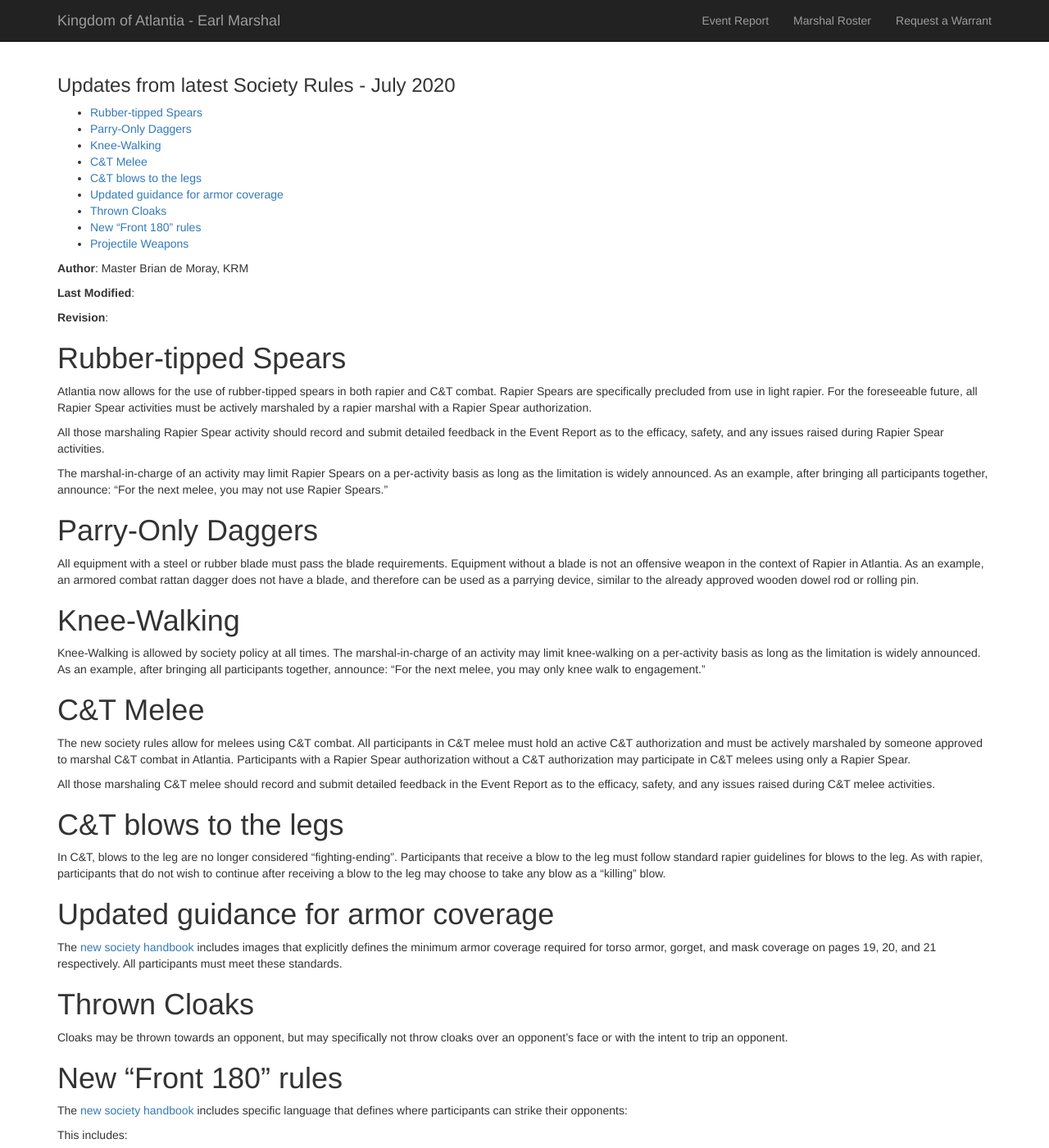
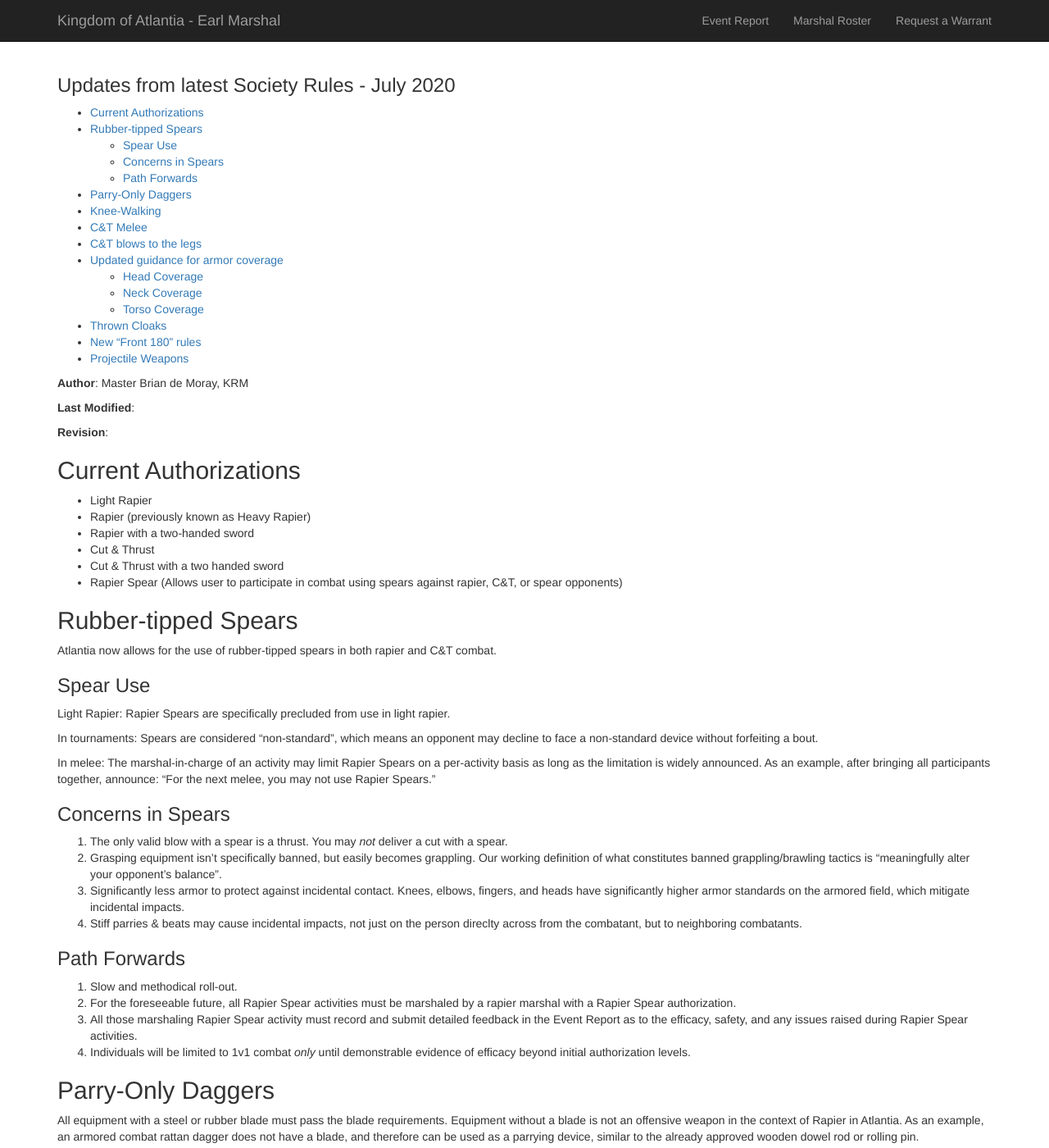
Before and after one commit to academie-de-espee/earl-marshal, a Jekyll site: the page built from rapier/rules-update-2020-07.md, in a window 1280 px wide and 1400 px high. Shown: the whole window at 82% size. Built offline with Jekyll 4.4.1, drawn with Linux system fonts in a browser that asks for light colours; some of the changed text lies outside the part shown.

Commit message:
address feedback

```diff
--- a/rapier/rules-update-2020-07.md
+++ b/rapier/rules-update-2020-07.md
@@ -12,41 +12,82 @@ layout: default
 
 **Revision**: {{ site.git.last_commit.short_sha }}
 
-# Rubber-tipped Spears
+## Current Authorizations
 
-Atlantia now allows for the use of rubber-tipped spears in both rapier and C&T combat.  Rapier Spears are specifically precluded from use in light rapier.  For the foreseeable future, all Rapier Spear activities must be actively marshaled by a rapier marshal with a Rapier Spear authorization.
+* Light Rapier
+* Rapier (previously known as Heavy Rapier)
+* Rapier with a two-handed sword
+* Cut & Thrust
+* Cut & Thrust with a two handed sword
+* Rapier Spear (Allows user to participate in combat using spears against rapier, C&T, or spear opponents)
 
-All those marshaling Rapier Spear activity should record and submit detailed feedback in the Event Report as to the efficacy, safety, and any issues raised during Rapier Spear activities.
+## Rubber-tipped Spears
 
-The marshal-in-charge of an activity may limit Rapier Spears on a per-activity basis as long as the limitation is widely announced.  As an example, after bringing all participants together, announce: "For the next melee, you may not use Rapier Spears."
+Atlantia now allows for the use of rubber-tipped spears in both rapier and C&T combat.
 
-# Parry-Only Daggers
+### Spear Use
+
+Light Rapier: Rapier Spears are specifically precluded from use in light rapier.
+
+In tournaments: Spears are considered "non-standard", which means an opponent may decline to face a non-standard device without forfeiting a bout.
+
+In melee: The marshal-in-charge of an activity may limit Rapier Spears on a per-activity basis as long as the limitation is widely announced.  As an example, after bringing all participants together, announce: "For the next melee, you may not use Rapier Spears."
+
+### Concerns in Spears
+
+1. The only valid blow with a spear is a thrust.  You may *not* deliver a cut with a spear.
+2. Grasping equipment isn't specifically banned, but easily becomes grappling.  Our working definition of what constitutes banned grappling/brawling tactics is "meaningfully alter your opponent's balance".
+3. Significantly less armor to protect against incidental contact.  Knees, elbows, fingers, and heads have significantly higher armor standards on the armored field, which mitigate incidental impacts.
+4. Stiff parries & beats may cause incidental impacts, not just on the person direclty across from the combatant, but to neighboring combatants.
+
+### Path Forwards
+
+1. Slow and methodical roll-out.
+2. For the foreseeable future, all Rapier Spear activities must be marshaled by a rapier marshal with a Rapier Spear authorization.
+3. All those marshaling Rapier Spear activity must record and submit detailed feedback in the Event Report as to the efficacy, safety, and any issues raised during Rapier Spear activities.
+4. Individuals will be limited to 1v1 combat *only* until demonstrable evidence of efficacy beyond initial authorization levels.
+
+## Parry-Only Daggers
 
 All equipment with a steel or rubber blade must pass the blade requirements.  Equipment without a blade is not an offensive weapon in the context of Rapier in Atlantia.  As an example, an armored combat rattan dagger does not have a blade, and therefore can be used as a parrying device, similar to the already approved wooden dowel rod or rolling pin.
 
-# Knee-Walking
+## Knee-Walking
 
 Knee-Walking is allowed by society policy at all times.  The marshal-in-charge of an activity may limit knee-walking on a per-activity basis as long as the limitation is widely announced.  As an example, after bringing all participants together, announce: "For the next melee, you may only knee walk to engagement."
 
-# C&T Melee
+## C&T Melee
 
-The new society rules allow for melees using C&T combat.  All participants in C&T melee must hold an active C&T authorization and must be actively marshaled by someone approved to marshal C&T combat in Atlantia.  Participants with a Rapier Spear authorization without a C&T authorization may participate in C&T melees using only a Rapier Spear.
+The new society rules allow for melees using C&T combat.  All participants in C&T melee must hold an active C&T authorization and must be actively marshaled by someone approved to marshal C&T combat in Atlantia.  Participants with a Rapier Spear authorization approved to fight in melee with a rapier spear, without a C&T authorization, may participate in C&T melees using only a Rapier Spear, provided they are wearing appropriate C&T equipment.
 
-All those marshaling C&T melee should record and submit detailed feedback in the Event Report as to the efficacy, safety, and any issues raised during C&T melee activities.
+All those marshaling C&T melee must record and submit detailed feedback in the Event Report as to the efficacy, safety, and any issues raised during C&T melee activities.
 
-# C&T blows to the legs
+## C&T blows to the legs
 
 In C&T, blows to the leg are no longer considered "fighting-ending".  Participants that receive a blow to the leg must follow standard rapier guidelines for blows to the leg.  As with rapier, participants that do not wish to continue after receiving a blow to the leg may choose to take any blow as a "killing" blow.
 
-# Updated guidance for armor coverage
+## Updated guidance for armor coverage
 
-The [new society handbook](https://www.sca.org/wp-content/uploads/2020/04/FencingMarshalsHandbookApril2020.pdf) includes images that explicitly defines the minimum armor coverage required for torso armor, gorget, and mask coverage on pages 19, 20, and 21 respectively.  All participants must meet these standards.
+The [new society handbook](https://www.sca.org/wp-content/uploads/2020/04/FencingMarshalsHandbookApril2020.pdf) includes images that explicitly defines the minimum armor coverage required for torso, neck, and head.  All participants must meet these standards.
 
-# Thrown Cloaks
+### Head Coverage
+
+![Head Coverage Requirements]({{ "/images/rapier/mask.png" | absolute_url }})
+
+### Neck Coverage
+
+![Neck Coverage Requirements]({{ "/images/rapier/gorget.png" | absolute_url }})
+
+### Torso Coverage
+
+![Torso Coverage Requirements]({{ "/images/rapier/body-armor.png" | absolute_url }})
+
+## Thrown Cloaks
 
 Cloaks may be thrown towards an opponent, but may specifically not throw cloaks over an opponent's face or with the intent to trip an opponent.
 
-# New "Front 180" rules
+Equipment on the ground does not implicitly imply a safety hazard warranting a hold, nor does it implicitly mean the combatant can call hold to pick it up their fallen equipment.  Combatants and marshals should use encouraged to use good judgement in handling fallen equipment.  Purposeful use of rules intended to enhance safety, such as holds, to gain tactical advantage, is an unacceptable abuse of the rules.
+
+## New "Front 180" rules
 
 The [new society handbook](https://www.sca.org/wp-content/uploads/2020/04/FencingMarshalsHandbookApril2020.pdf) includes specific language that defines where participants can strike their opponents:
 
@@ -56,8 +97,8 @@ This includes:
 * 5.3.4. Outside of these above stated lines, killing (without striking) from behind may be allowed. The rules governing this are in the section Use of Weapons and Defensive Objects.
 * 5.3.5. A combatant may not deliberately ignore an attacker behind them, or repeatedly maneuver to keep their back to an attacker (thereby preventing an attack on them).
 
-# Projectile Weapons
+## Projectile Weapons
 
 The [new society handbook](https://www.sca.org/wp-content/uploads/2020/04/FencingMarshalsHandbookApril2020.pdf) includes specific language that defines projectile weapons, including RGBs, Bows, and Crossbows.
 
-All projectile equipment must be inspected by a warranted Combat Archery marshal and combat actively marshaled by a Combat Archery marshal following Combat Archery policies and procedures.
+Using Projectile Weapons within rapier combat is now governed by Combat Archery marshals, including Rubber Band Guns, Bows, Crossbows, and thrown weapons.  To use Projectile Weapons in Rapier Combat, the combat must be marshaled by a rapier marshal AND a combat archery marshal.
```
Also changed, not shown: training/rapier-marshal.md (+3 -3 lines).
